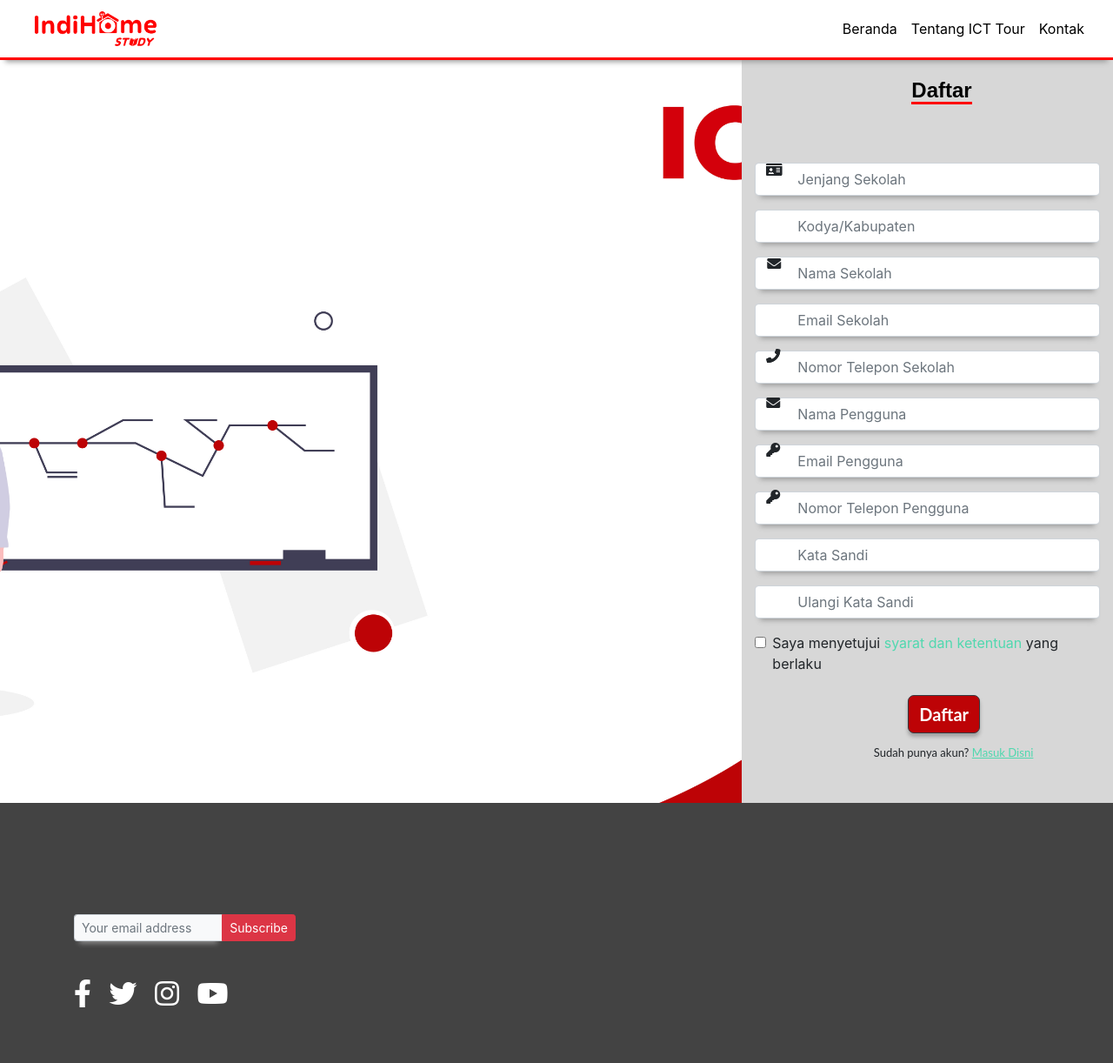
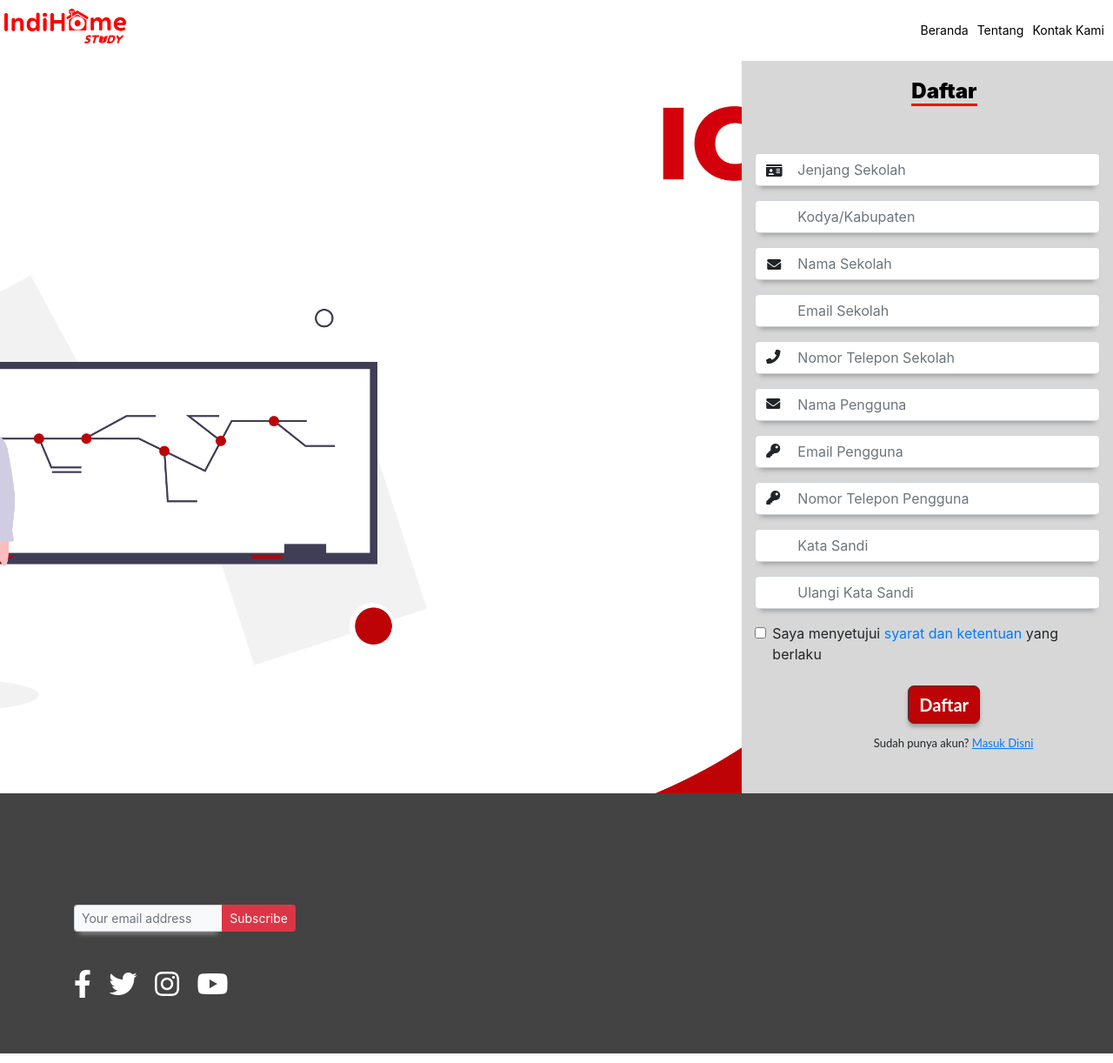
Before and after one commit to mnadlan98/ICT, a CodeIgniter app: page /ICT/index.php/register/index in a window 1280 px wide. Shown: the whole page at 87% size. Run offline with CodeIgniter, Linux system fonts and the light colour scheme; data that the repository does not hold is empty; some libraries are stand-ins or nearby versions.

Commit message:
fixing header

```diff
--- a/application/views/home/home.php
+++ b/application/views/home/home.php
@@ -37,7 +37,7 @@
                     <?php else: ?>
                     <div class="primary-button wow fadeInUp">
                         <a href="<?php echo base_url().'Login/inputlogin';?>" style="background: #D7D7D7; border: 2px solid #FFFFFF; box-sizing: border-box; border-radius: 8px; color:black;">Masuk</a>
-                        <a href="<?php echo base_url().'MainController/viewRegistrasi';?>" style="background: #BD0306; border-radius: 8px;">Daftar</a>
+                        <a href="<?php echo base_url().'Register/index';?>" style="background: #BD0306; border-radius: 8px;">Daftar</a>
                     </div>
                     <?php endif ?>
                 </div>
--- a/application/views/templates/footer.php
+++ b/application/views/templates/footer.php
@@ -1,5 +1,5 @@
 
-<footer class="page-footer font-small " style="background-color: #434343; padding-top:4vh;"  >
+<footer class="footer font-small " style="background-color: #434343; padding-top:4vh;"  >
 
       <div class="container" >
 
--- a/application/views/templates/header.php
+++ b/application/views/templates/header.php
@@ -15,57 +15,21 @@
   <link href="<?php echo base_url()?>assets/bootstrap/css/mdb.min.css" rel="stylesheet">
   <link rel="stylesheet" href="https://use.fontawesome.com/releases/v5.8.1/css/all.css">
 
-  <!-- MY CSS -->
-  <link rel="stylesheet" type="text/css" href="<?= base_url(); ?>/assets/css/style.css">
+
+  <link rel="stylesheet" type="text/css" href="http://localhost/ICT/css/header.css">
   <link rel="stylesheet" type="text/css" href="<?= base_url(); ?>/assets/css/stylenav.css">
-  <style type="text/css">
-  #itemku a:hover{ color: red; }
 
-  a .list-group-item:hover{
-    color: red;
-  }
-  .data a{
-    color:#222;
-  }
-
-  .navbar {
-    -webkit-box-shadow: 0 8px 6px -6px #999;
-    -moz-box-shadow: 0 8px 6px -6px #999;
-    box-shadow: 0 8px 6px -6px #999;
-}
-  </style>
   <title><?php echo $title ;?></title>
 </head>
 
 <body >
-<nav class="navbar sticky-top navbar-expand-md navbar-light justify-content-between fluid" style="padding-left: 5vh; padding-right: 5vh; background-color:#FFFFFF; border-bottom: 3px solid red; ">
-    <ul class="navbar-nav">
-      <li class="nav-item">
-        <a class="navbar-brand" href="<?php echo base_url().'MainController/index';?>"><small>
-          <img src="../images/Indihome-Study-red.png" style="padding-left: 0px; height: 40px; width: 140px;" alt="logo" name="logo" id="logo"></small></a>
-        </li>
-      </ul>
-      <ul class="navbar-nav">
-        <div class="row" id="itemku">
-          <li class="nav-item">
-            <a class="nav-link" onmouseover="this.style.color='red'" onmouseout="this.style.color='black'" href="" style="color: black; ">Beranda</a>
-          </li>
-          <li class="nav-item">
-            <a class="nav-link" onmouseover="this.style.color='red'" onmouseout="this.style.color='black'" href="" style="color: black; ">Tentang ICT Tour</a>
-          </li>
-          <li class="nav-item">
-            <a class="nav-link" onmouseover="this.style.color='red'" onmouseout="this.style.color='black'" href="" style="color: black; ">Kontak</a>
-          </li>
-          <?php if ($this->session->userdata("user")['logged']): ?>
-          <li class="nav-item">
-            <a class="nav-link" href=""> Selamat Datang, <?= $this->session->userdata("user")['email_user'] ?>!</a>
-          </li>
-          <li class="nav-item">
-                <a class="nav-link" href="<?= base_url(); ?>Login/logout">Logout</a>
-          </li>
-          <?php endif ?>
-        </div>
-      </ul>
-    </nav>
+<div class="header sticky-top">
+  <a href="<?php echo base_url().'MainController/index';?>" class="logo"><img src="../images/Indihome-Study-red.png"></a>
+  <div class="header-right">
+    <a class="item" href="#home">Beranda</a>
+    <a class="item" href="#contact">Tentang</a>
+    <a class="item" href="#about">Kontak Kami</a>
+  </div>
+</div>
 </body>
 </html>
--- /dev/null
+++ b/css/header.css
@@ -0,0 +1,47 @@
+.header {
+    overflow: hidden;
+    background-color: #ffffff;
+    padding: 10px 5px;
+  }
+
+
+
+
+    .header .logo img{
+    height: 40px;
+     width: 140px;
+ }
+
+  .header-right a:hover {
+    background-color: #BD0306;
+    color: white;
+    border-color: white;
+  }
+
+
+  .header-right {
+    float: right;
+  }
+
+  .header-right a{
+    float: left;
+    color: black;
+    text-align: center;
+    padding: 5px;
+    text-decoration: none;
+    font-size: 14px;
+    line-height: 40px;
+    border-radius: 4px;
+  }
+
+  @media screen and (max-width: 500px) {
+    .header a {
+      float: none;
+      display: block;
+      text-align: left;
+    }
+
+    .header-right {
+      float: none;
+    }
+}
```
Also changed, not shown: css/footer.css (added, +8 -0 lines), 1 other file.
